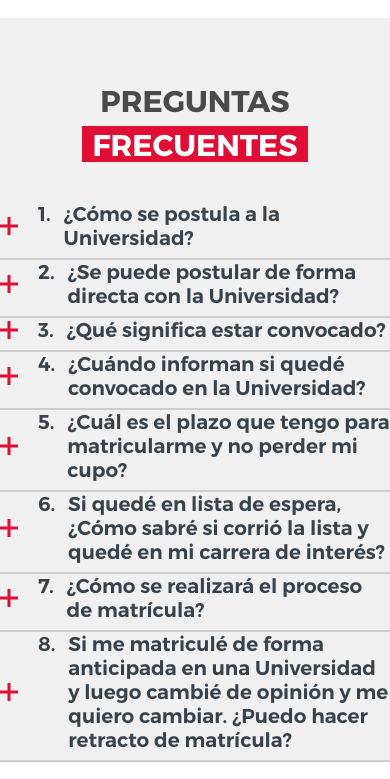
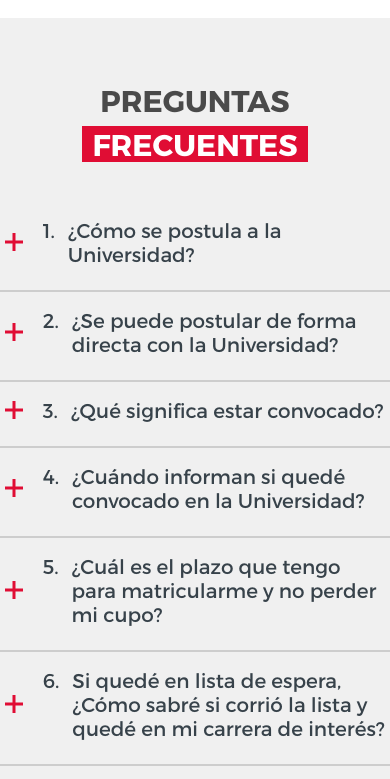
Before and after one commit to SantisoMarina/LfiTestFrontend, a plain HTML site: page index.html in a window 390 px wide. Shown: the part 7337-8116 px from the top of the page. Drawn offline with nearby package versions, Linux system fonts and the light colour scheme; a script that the page names is missing; a web font is replaced by a local one.

Commit message:
Acordeon arreglado

```diff
--- a/index.html
+++ b/index.html
@@ -917,7 +917,7 @@
 
     <!--informacion de carreras-->
     <!--preguntas frecuentes-->
-    <div class="d-flex flex-row fade-in">
+    <div class="d-flex flex-row fade-in mobilePreguntasFrecuentes" style="margin-bottom: 10rem;">
         <a name="PreguntasFrecuentes"></a>
         <div class="d-flex flex-column justify-content-start pfM"
             style="margin-left: 5rem;margin-right: 5rem;max-width: 70%;">
--- a/style/style.css
+++ b/style/style.css
@@ -476,10 +476,11 @@ h9 {
 }
 .pregFrec a.collapsed {
   color: #37424a !important;
-  font-family: Montserrat-SemiBold;
+  font-family: Montserrat-Regular;
 }
 .panel-default {
   border-bottom: 2px solid #cdcdcd;
+  padding: 1rem 0.3rem;
 }
 .pPFT {
   font-size: 12px;
@@ -730,6 +731,9 @@ h9 {
     height: 40vh !important;
     width: 22vh !important;
   }
+  .mobilePreguntasFrecuentes{
+    margin-bottom: 0rem !important;
+  }
   .pfNumero {
     margin-right: 0.8rem !important;
   }
```
